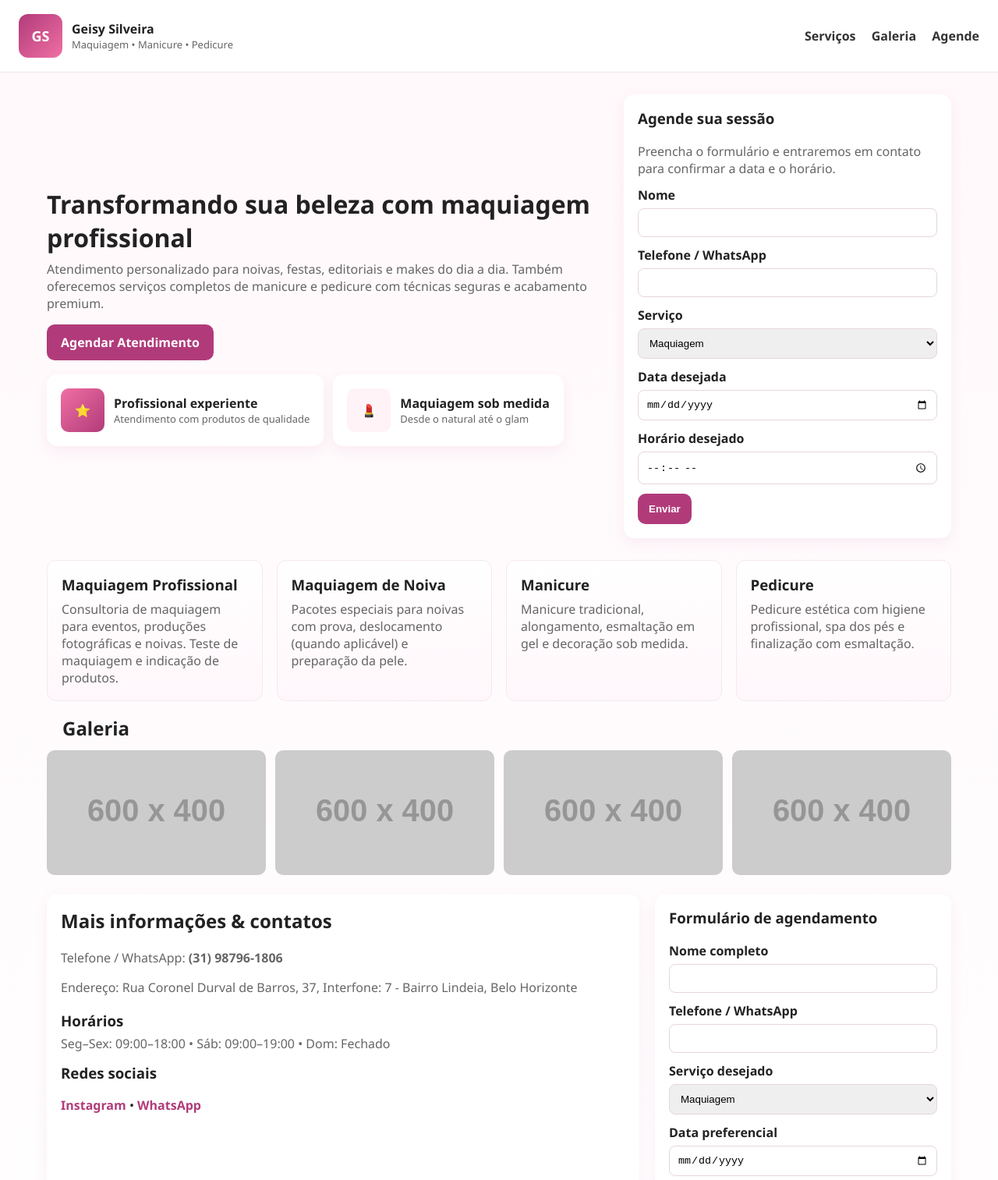
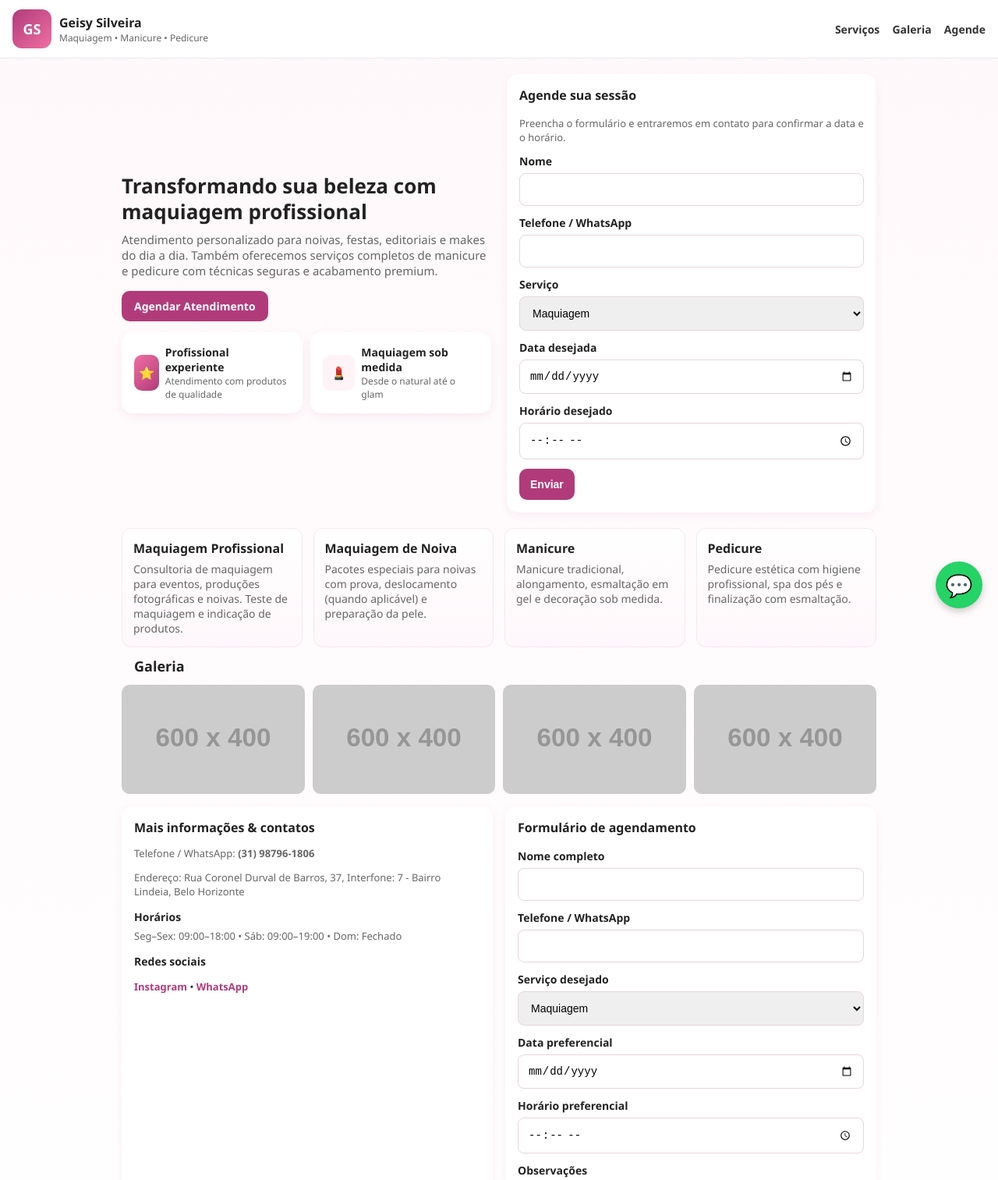
Before and after one commit to wgtecx/geisy-silveira-site, a plain HTML site: page index.html in a window 1280 px wide. Shown: the top 1513 px of the page at 78% size. Drawn offline with Linux system fonts and the light colour scheme; placeholder pictures from the web are drawn by us.

Commit message:
Add files via upload

```diff
--- a/index.html
+++ b/index.html
@@ -4,7 +4,7 @@
   <meta charset="utf-8" />
   <meta name="viewport" content="width=device-width, initial-scale=1" />
   <title>Geisy Silveira</title>
-  <meta name="description" content="Espaço Geisy Silveira." />
+  <meta name="description" content="Espaço Geisy Silveira - Maquiagem, Manicure e Pedicure." />
   <style>
     :root{
       --accent:#b13b7a;
@@ -16,36 +16,57 @@
       font-family: 'Segoe UI', Roboto, 'Helvetica Neue', Arial, sans-serif;
     }
     *{box-sizing:border-box}
-    body{margin:0;background:linear-gradient(180deg,var(--bg),#fff);color:#222}
-    header{display:flex;align-items:center;justify-content:space-between;padding:18px 24px;background:rgba(255,255,255,0.9);backdrop-filter: blur(6px);position:sticky;top:0;z-index:10;border-bottom:1px solid #f0e5ee}
-    .brand{display:flex;align-items:center;gap:12px}
-    .logo{width:56px;height:56px;border-radius:12px;background:linear-gradient(135deg,var(--accent),var(--accent-2));display:flex;align-items:center;justify-content:center;color:white;font-weight:700;font-size:18px}
-    nav a{margin-left:16px;text-decoration:none;color:#333;font-weight:600}
-    .hero{display:grid;grid-template-columns:1fr 420px;gap:28px;align-items:center;max-width:1200px;margin:28px auto;padding:0 20px}
-    .hero-text h1{font-size:32px;margin:0 0 8px}
-    .hero-text p{color:var(--muted);margin:0 0 16px}
-    .cta{display:inline-block;padding:12px 18px;background:var(--accent);color:#fff;border-radius:10px;text-decoration:none;font-weight:700}
-    .card{background:var(--card);padding:18px;border-radius:14px;box-shadow:0 6px 18px rgba(177,59,122,0.08)}
+    body{margin:0;background:linear-gradient(180deg,var(--bg),#fff);color:#222;scroll-behavior:smooth;}
+    header{display:flex;align-items:center;justify-content:space-between;padding:12px 16px;background:rgba(255,255,255,0.95);backdrop-filter: blur(6px);position:sticky;top:0;z-index:10;border-bottom:1px solid #f0e5ee}
+    .brand{display:flex;align-items:center;gap:10px}
+    .logo{width:50px;height:50px;border-radius:12px;background:linear-gradient(135deg,var(--accent),var(--accent-2));display:flex;align-items:center;justify-content:center;color:white;font-weight:700;font-size:18px}
+    nav a{margin-left:12px;text-decoration:none;color:#333;font-weight:600;font-size:14px}
+    .hero{display:grid;grid-template-columns:1fr 1fr;gap:20px;align-items:center;max-width:1000px;margin:20px auto;padding:0 16px}
+    .hero-text h1{font-size:26px;margin:0 0 8px;line-height:1.3}
+    .hero-text p{color:var(--muted);margin:0 0 16px;font-size:15px}
+    .cta{display:inline-block;padding:10px 16px;background:var(--accent);color:#fff;border-radius:10px;text-decoration:none;font-weight:700;font-size:14px}
+    .card{background:var(--card);padding:16px;border-radius:14px;box-shadow:0 4px 12px rgba(177,59,122,0.08)}
 
-    .services{max-width:1200px;margin:8px auto;padding:0 20px;display:grid;grid-template-columns:repeat(auto-fit,minmax(220px,1fr));gap:18px}
-    .service{padding:18px;border-radius:12px;background:linear-gradient(180deg,#fff, #fff7fb);border:1px solid #f5e8ef}
-    .service h3{margin:0 0 8px}
-    .service p{margin:0;color:var(--muted)}
+    .services{max-width:1000px;margin:12px auto;padding:0 16px;display:grid;grid-template-columns:repeat(auto-fit,minmax(220px,1fr));gap:14px}
+    .service{padding:14px;border-radius:12px;background:linear-gradient(180deg,#fff, #fff7fb);border:1px solid #f5e8ef}
+    .service h3{margin:0 0 6px;font-size:16px}
+    .service p{margin:0;color:var(--muted);font-size:14px}
 
-    .gallery{max-width:1200px;margin:18px auto;padding:0 20px}
-    .grid{display:grid;grid-template-columns:repeat(auto-fit,minmax(160px,1fr));gap:12px}
-    .grid img{width:100%;height:160px;object-fit:cover;border-radius:10px}
+    .gallery{max-width:1000px;margin:12px auto;padding:0 16px}
+    .grid{display:grid;grid-template-columns:repeat(auto-fit,minmax(140px,1fr));gap:10px}
+    .grid img{width:100%;height:140px;object-fit:cover;border-radius:10px}
 
-    .contact-section{max-width:1200px;margin:24px auto;padding:0 20px;display:grid;grid-template-columns:1fr 380px;gap:20px}
-    form label{display:block;margin-bottom:6px;font-weight:600}
-    input,textarea,select{width:100%;padding:10px;border-radius:8px;border:1px solid #e7d5df;margin-bottom:12px}
-    button{background:var(--accent);color:#fff;padding:12px 14px;border-radius:10px;border:0;font-weight:700}
+    .contact-section{max-width:1000px;margin:16px auto;padding:0 16px;display:grid;grid-template-columns:1fr 1fr;gap:16px}
+    form label{display:block;margin-bottom:6px;font-weight:600;font-size:14px}
+    input,textarea,select{width:100%;padding:12px;border-radius:8px;border:1px solid #e7d5df;margin-bottom:12px;font-size:14px}
+    button{background:var(--accent);color:#fff;padding:12px 14px;border-radius:10px;border:0;font-weight:700;font-size:14px;cursor:pointer}
+    footer{margin-top:24px;padding:16px;text-align:center;color:var(--muted);font-size:13px}
 
-    footer{margin-top:36px;padding:20px;text-align:center;color:var(--muted);font-size:14px}
+    /* Botão flutuante WhatsApp */
+    #whatsappBtn{
+      position:fixed;
+      bottom:20px;
+      right:20px;
+      background:#25d366;
+      color:white;
+      width:60px;
+      height:60px;
+      border-radius:50%;
+      display:flex;
+      justify-content:center;
+      align-items:center;
+      font-size:28px;
+      text-decoration:none;
+      box-shadow:0 4px 10px rgba(0,0,0,0.2);
+      z-index:999;
+    }
 
     @media (max-width:880px){
-      .hero{grid-template-columns:1fr}
-      .contact-section{grid-template-columns:1fr}
+      .hero{grid-template-columns:1fr;gap:16px}
+      .contact-section{grid-template-columns:1fr;gap:16px}
+      .hero-text h1{font-size:22px}
+      .hero-text p{font-size:14px}
+      nav a{margin-left:8px;font-size:13px}
     }
   </style>
 </head>
@@ -54,8 +75,8 @@
     <div class="brand">
       <div class="logo">GS</div>
       <div>
-        <div style="font-weight:800">Geisy Silveira</div>
-        <div style="font-size:13px;color:var(--muted)">Maquiagem • Manicure • Pedicure</div>
+        <div style="font-weight:800;font-size:16px">Geisy Silveira</div>
+        <div style="font-size:12px;color:var(--muted)">Maquiagem • Manicure • Pedicure</div>
       </div>
     </div>
     <nav>
@@ -72,28 +93,28 @@
         <p>Atendimento personalizado para noivas, festas, editoriais e makes do dia a dia. Também oferecemos serviços completos de manicure e pedicure com técnicas seguras e acabamento premium.</p>
         <a class="cta" href="#contato">Agendar Atendimento</a>
 
-        <div style="margin-top:18px;display:flex;gap:12px;align-items:center">
-          <div class="card" style="display:flex;gap:12px;align-items:center">
-            <div style="width:56px;height:56px;border-radius:10px;background:linear-gradient(135deg,var(--accent-2),var(--accent));display:flex;align-items:center;justify-content:center;color:white;font-weight:700">⭐</div>
+        <div style="margin-top:14px;display:flex;gap:10px;flex-wrap:wrap">
+          <div class="card" style="display:flex;gap:8px;align-items:center;flex:1;min-width:140px">
+            <div style="width:46px;height:46px;border-radius:10px;background:linear-gradient(135deg,var(--accent-2),var(--accent));display:flex;align-items:center;justify-content:center;color:white;font-weight:700">⭐</div>
             <div>
-              <div style="font-weight:700">Profissional experiente</div>
-              <div style="color:var(--muted);font-size:13px">Atendimento com produtos de qualidade</div>
+              <div style="font-weight:700;font-size:14px">Profissional experiente</div>
+              <div style="color:var(--muted);font-size:12px">Atendimento com produtos de qualidade</div>
             </div>
           </div>
 
-          <div class="card" style="display:flex;gap:12px;align-items:center">
-            <div style="width:56px;height:56px;border-radius:10px;background:#fff3f8;display:flex;align-items:center;justify-content:center;color:var(--accent);font-weight:700">💄</div>
+          <div class="card" style="display:flex;gap:8px;align-items:center;flex:1;min-width:140px">
+            <div style="width:46px;height:46px;border-radius:10px;background:#fff3f8;display:flex;align-items:center;justify-content:center;color:var(--accent);font-weight:700">💄</div>
             <div>
-              <div style="font-weight:700">Maquiagem sob medida</div>
-              <div style="color:var(--muted);font-size:13px">Desde o natural até o glam</div>
+              <div style="font-weight:700;font-size:14px">Maquiagem sob medida</div>
+              <div style="color:var(--muted);font-size:12px">Desde o natural até o glam</div>
             </div>
           </div>
         </div>
       </div>
 
       <aside class="card">
-        <h3 style="margin-top:0">Agende sua sessão</h3>
-        <p style="color:var(--muted);margin:0 0 12px">Preencha o formulário e entraremos em contato para confirmar a data e o horário.</p>
+        <h3 style="margin-top:0;font-size:16px">Agende sua sessão</h3>
+        <p style="color:var(--muted);margin:0 0 12px;font-size:13px">Preencha o formulário e entraremos em contato para confirmar a data e o horário.</p>
         <form id="miniForm">
           <label for="nome">Nome</label>
           <input id="nome" name="nome" required />
@@ -138,7 +159,7 @@
     </section>
 
     <section id="galeria" class="gallery">
-      <h2 style="margin:0 0 12px 20px">Galeria</h2>
+      <h2 style="margin:0 0 12px 16px;font-size:18px">Galeria</h2>
       <div class="grid">
         <img src="https://placehold.co/600x400?text=Maquiagem+1" alt="Maquiagem 1" />
         <img src="https://placehold.co/600x400?text=Maquiagem+2" alt="Maquiagem 2" />
@@ -149,19 +170,19 @@
 
     <section id="contato" class="contact-section">
       <div class="card">
-        <h2 style="margin-top:0">Mais informações & contatos</h2>
-        <p style="color:var(--muted)">Telefone / WhatsApp: <strong>(31) 98796-1806</strong></p>
-        <p style="color:var(--muted)">Endereço: Rua Coronel Durval de Barros, 37, Interfone: 7 - Bairro Lindeia, Belo Horizonte</p>
+        <h2 style="margin-top:0;font-size:16px">Mais informações & contatos</h2>
+        <p style="color:var(--muted);font-size:13px">Telefone / WhatsApp: <strong>(31) 98796-1806</strong></p>
+        <p style="color:var(--muted);font-size:13px">Endereço: Rua Coronel Durval de Barros, 37, Interfone: 7 - Bairro Lindeia, Belo Horizonte</p>
 
-        <h3 style="margin-bottom:6px">Horários</h3>
-        <p style="margin:0;color:var(--muted)">Seg–Sex: 09:00–18:00 • Sáb: 09:00–19:00 • Dom: Fechado</p>
+        <h3 style="margin-bottom:6px;font-size:14px">Horários</h3>
+        <p style="margin:0;color:var(--muted);font-size:13px">Seg–Sex: 09:00–18:00 • Sáb: 09:00–19:00 • Dom: Fechado</p>
 
-        <h3 style="margin-top:14px">Redes sociais</h3>
-        <p style="margin:6px 0 0"><a href="#" style="text-decoration:none;color:var(--accent);font-weight:700">Instagram</a> • <a href="https://wa.me/5531987961806" style="text-decoration:none;color:var(--accent);font-weight:700">WhatsApp</a></p>
+        <h3 style="margin-top:14px;font-size:14px">Redes sociais</h3>
+        <p style="margin:6px 0 0;font-size:13px"><a href="#" style="text-decoration:none;color:var(--accent);font-weight:700">Instagram</a> • <a href="https://wa.me/5531987961806" style="text-decoration:none;color:var(--accent);font-weight:700">WhatsApp</a></p>
       </div>
 
       <div class="card">
-        <h3 style="margin-top:0">Formulário de agendamento</h3>
+        <h3 style="margin-top:0;font-size:16px">Formulário de agendamento</h3>
         <form id="contactForm">
           <label for="fullname">Nome completo</label>
           <input id="fullname" name="fullname" required />
@@ -196,6 +217,9 @@
     <div>© <span id="ano"></span> Geisy Silveira • Todos os direitos reservados</div>
   </footer>
 
+  <!-- Botão flutuante WhatsApp -->
+  <a id="whatsappBtn" href="https://wa.me/5531987961806?text=Ol%C3%A1!%20Gostaria%20de%20agendar%20um%20atendimento." target="_blank">💬</a>
+
   <script>
     document.getElementById('ano').textContent = new Date().getFullYear();
 
@@ -213,6 +237,7 @@
       window.open(url, '_blank');
       e.target.reset();
     }
+
     document.getElementById('contactForm').addEventListener('submit', handleSubmit);
     document.getElementById('miniForm').addEventListener('submit', handleSubmit);
   </script>
```
